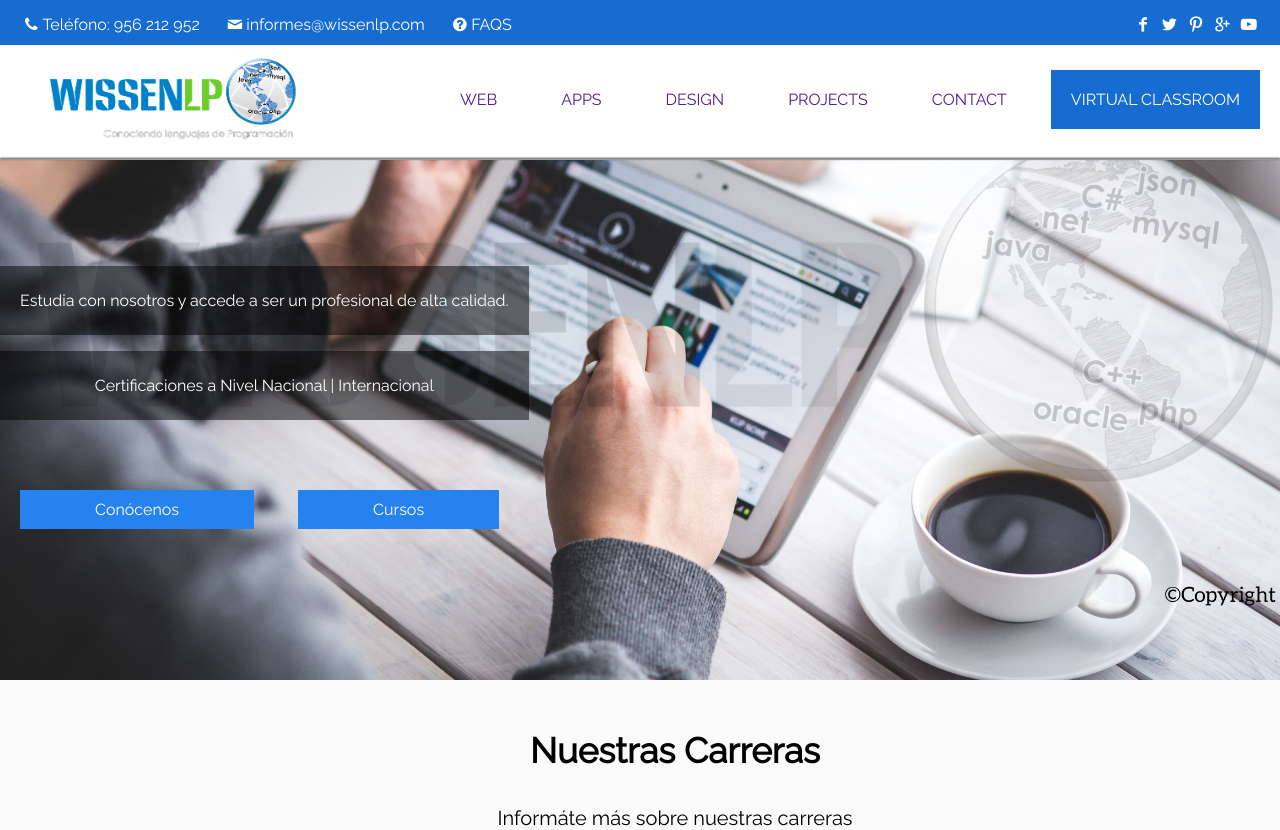
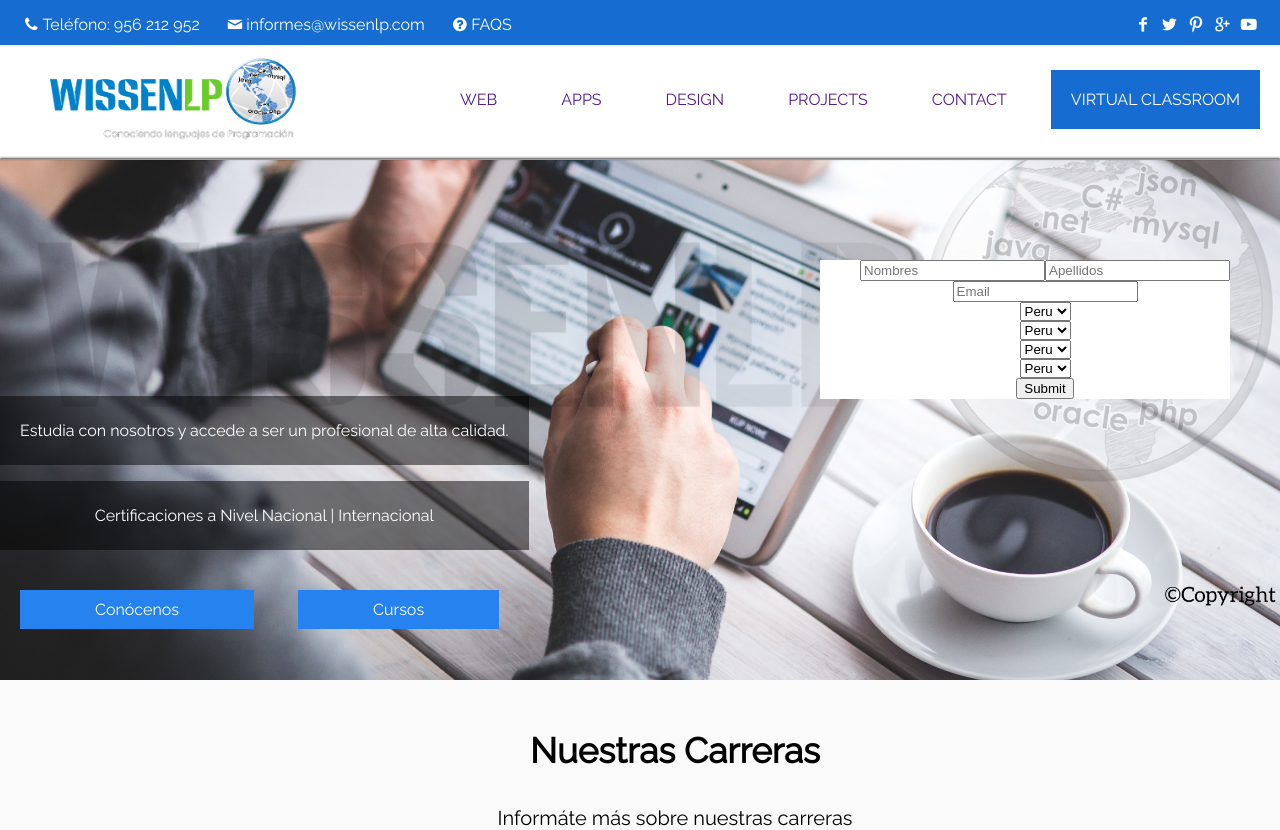
Before and after one commit to Gianmarco965/lightweb, a PHP site: page / in a window 1280 px wide; the page is wider, and only the part inside the window is pictured. Shown: the top 830 px of that part. Run offline with PHP 8.4, Linux system fonts and the light colour scheme.

Commit message:
update29

```diff
--- a/css/style.css
+++ b/css/style.css
@@ -127,10 +127,23 @@ body
     height:660px;
 
 }
+.form__content
+{
+    top: 200px;
+    float: right;
+    position: relative;
+
+
+}
+.form__content__form
+{
+    margin: 50px;
+    background: #fff;
+}
 .content__banner
 {
     position: absolute;
-    top: 250px;
+    top: 380px;
 }
 .content__banner>p
 {
@@ -141,7 +154,7 @@ body
 .button__banner
 {
    position: absolute;
-   top: 500px;
+   top: 600px;
 }
 .button__banner>a
 {
--- a/index.html
+++ b/index.html
@@ -46,6 +46,36 @@
     </header>
 
     <div class="banner">
+    <div class="form__content">
+       <div class="form__content__form">
+        <ul>
+            <li><input placeholder="Nombres" type="text"/><input type="text" placeholder="Apellidos"/></li>
+            <li><input placeholder="Email" type="email"/></li>
+            <li><select name="" id=""
+            >
+               <option value="Peru">Peru</option>
+               <option value="Peru">Peru</option>
+               <option value="Peru">Peru</option>
+               <option value="Peru">Peru</option>
+            </select></li>
+            <li><select name="" id=""><option value="Peru">Peru</option>
+            <option value="Peru">Peru</option>
+            <option value="Peru">Peru</option>
+            <option value="Peru">Peru</option></select></li>
+            <li><select name="" id="">
+                <option value="Peru">Peru</option>
+                <option value="Peru">Peru</option>
+                <option value="Peru">Peru</option>
+                <option value="Peru">Peru</option>
+            </select></li>
+            <li><select name="" id=""><option value="Peru">Peru</option>
+            <option value="Peru">Peru</option>
+            <option value="Peru">Peru</option>
+            <option value="Peru">Peru</option></select></li>
+            <li><input type="submit"></li>
+        </ul>
+        </div>
+    </div>
     <div class="content__banner">
         <p>Estudia con nosotros y accede a ser un profesional de alta calidad.</p>
         <p>Certificaciones a Nivel Nacional | Internacional</p>
@@ -264,7 +294,7 @@
     <div class="modal-body">
      <div class="modal__body__content">
       <p  class="modal__body__text">Desde el 2016 WissenLP S.A.C es una de las empresas que brinda servicios profesionales dedicados al desarrollo socio cultural y educativo, facilitando el apoyo a las Empresas e Instituciones del Sector Educativo a través de herramientas y metodologías objetivas que faciliten el diagnóstico y detección de necesidades específicas de sus procesos en Instituciones de Educación formal, permitiendo de esta manera desarrollar asesorías educativas especializadas, asesorías para acreditación institucional, desarrollar cursos, seminarios, talleres, congresos y consultorías.</p>
-      <img src="images/paso1-07.png"  id="modal__producto__img" alt="">
+      <img src="images/edificio.jpg"  id="modal__producto__img" alt="">
       </div>
       <a href="">Conocer Más</a>
     </div>
```
Also changed, not shown: images/edificio.jpg (added).
